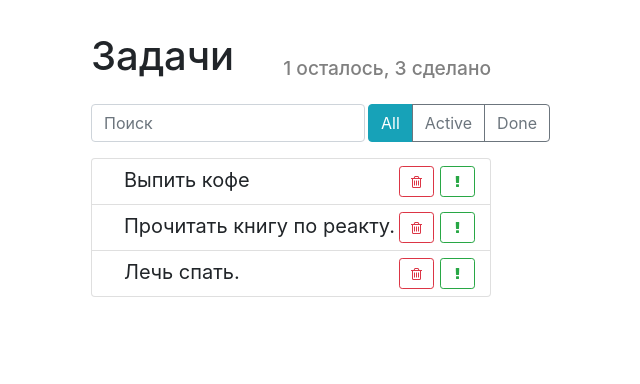
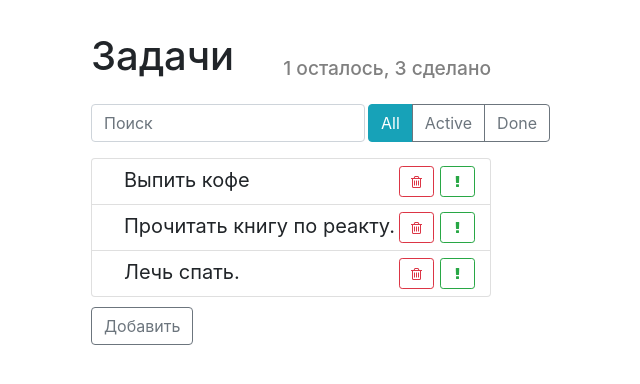
Before and after one commit to Faystos/React_ToDo_List, a React (Create React App) app: page / in a window 1280 px wide. Shown: the top 384 px of the page, without its empty margins (349-989 px from the left). Built offline with nearby package versions, Linux system fonts and the light colour scheme.

Commit message:
Добавлен функционал: при нажатии на кнопку добавить в общий список задач добавляется(временно) задача с фиксированным текстом, так же немного причесал код.

```diff
--- a/src/components/app/App.js
+++ b/src/components/app/App.js
@@ -1,9 +1,11 @@
 import React, { Component } from 'react';
+import './app.css';
+
 import Head from '../head';
 import SearchPanel from '../searchPanel';
 import TodoList from '../todoList';
 import ItemStatusFilter from '../itemStatusFilter';
-import './app.css';
+import ItemAddForm from '../itemAddForm';
 
 export default class App extends Component {
   state = {
@@ -25,16 +27,28 @@ export default class App extends Component {
     },
   ]};
 
+  // Счетчик id таска
+  idCount = this.state.todoData.length + 1;
+
   deleteItem = id => {
-
     this.setState(({ todoData }) => {
-     const newTodoData = todoData.filter(el => {
-       return el.id !== id;
-     });
-
+     const newTodoData = todoData.filter(el => el.id !== id);
      return { todoData: newTodoData }
     });
   };
+
+  addItem = () => {
+    const newItem = {
+      label: 'Какойто текст',
+      important: false,
+      id: this.idCount++
+    }
+
+    this.setState( ({todoData}) => {
+      const newTodoData = [ ...todoData, newItem];
+      return { todoData: newTodoData }
+    });
+  }
 
   render () {
     const { todoData } = this.state;
@@ -46,10 +60,11 @@ export default class App extends Component {
           <SearchPanel />
           <ItemStatusFilter />
         </div>
-
         <TodoList
           todos = { todoData }
-          onDeleted = { this.deleteItem } />
+          onDeleted = { this.deleteItem }
+        />
+        <ItemAddForm onAddItem = { this.addItem }/>
       </div>
     );
   }
--- a/src/components/head/Head.js
+++ b/src/components/head/Head.js
@@ -1,11 +1,11 @@
 import React from 'react';
 import './head.css';
 
-const Head = ({toDo, done}) => {
+const Head = ({ toDo, done }) => {
   return (
-    <div className="app-header d-flex">
+    <div className = "app-header d-flex">
       <h1>Задачи</h1>
-      <h2>{toDo} осталось, {done} сделано</h2>
+      <h2>{ toDo } осталось, { done } сделано</h2>
     </div>
   );
 };
--- /dev/null
+++ b/src/components/itemAddForm/ItemAddForm.js
@@ -0,0 +1,18 @@
+import React, { Component } from 'react';
+import './itemAddForm.css';
+
+export default class ItemAddForm extends Component {
+ render () {
+
+  const { onAddItem } = this.props;
+   return (
+     <div className = 'item-add-form'>
+      <button
+        className = 'btn btn-outline-secondary'
+        onClick = { onAddItem }>
+          Добавить
+      </button>
+     </div>
+   );
+ }
+}
--- /dev/null
+++ b/src/components/itemAddForm/index.js
@@ -0,0 +1,2 @@
+import ItemAddForm from './ItemAddForm';
+export default ItemAddForm;
--- /dev/null
+++ b/src/components/itemAddForm/itemAddForm.css
@@ -0,0 +1,3 @@
+.item-add-form {
+  margin: 10px 0 0 0;
+}
--- a/src/components/searchPanel/SearchPanel.js
+++ b/src/components/searchPanel/SearchPanel.js
@@ -4,8 +4,8 @@ import './searchPanel.css';
 const SearchPanel = () => {
   return (
     <input type="text"
-              className="form-control search-input"
-              placeholder="Поиск" />
+      className="form-control search-input"
+      placeholder="Поиск" />
   );
 };
 
--- a/src/components/todoList/TodoList.js
+++ b/src/components/todoList/TodoList.js
@@ -4,10 +4,8 @@ import TodoListItem from '../todoListItem';
 import './todoList.css';
 
 const TodoList = ({ todos, onDeleted }) => {
-
-  const elements = todos.map((item) => {
+  const elements = todos.map(item => {
     const { id, ...itemProps } = item;
-
     return (
       <li key={id} className="list-group-item">
         <TodoListItem
```
Also changed, not shown: src/components/itemStatusFilter/ItemStatusFilter.js (+7 -8 lines), src/components/todoListItem/TodoListItem.js (+6 -16 lines).
